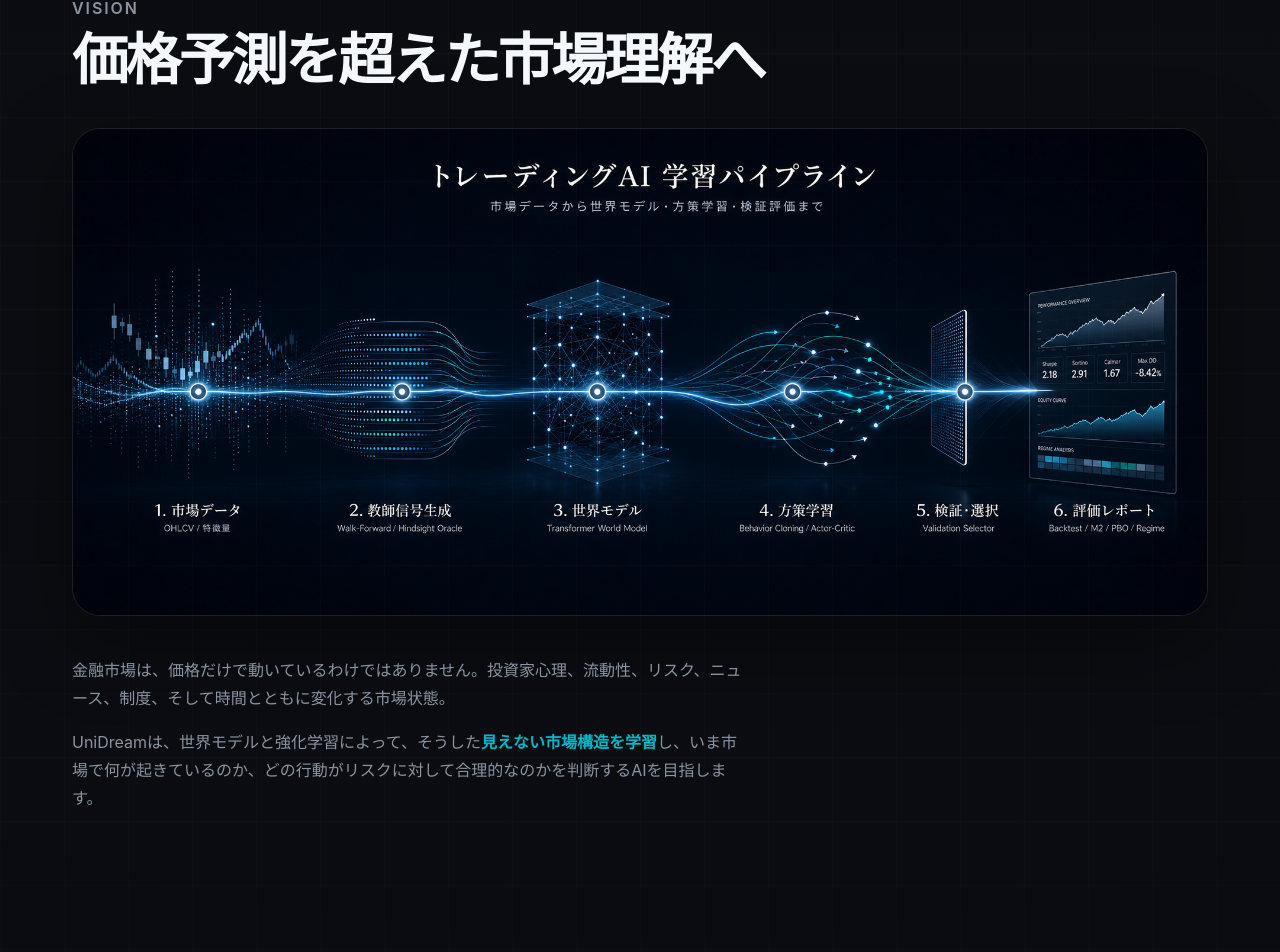
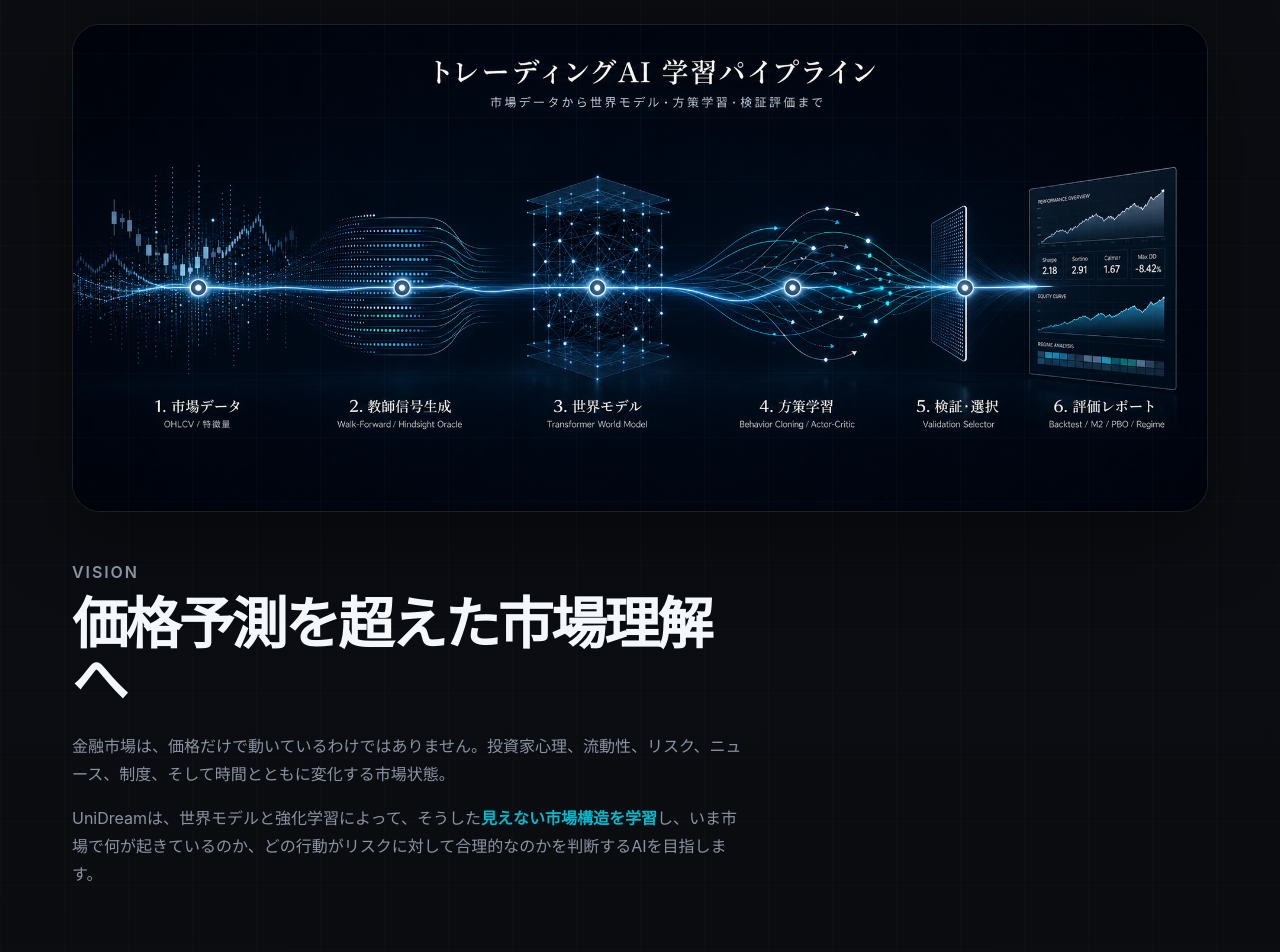
Before and after one commit to shinji-ogasa/unidream-demo-web, a Next.js app: page /homepage in a window 1280 px wide. Shown: the part 2635-3587 px from the top of the page. Built offline with nearby package versions, Linux system fonts and the light colour scheme.

Commit message:
fix vision order: PIPELINE → image → VISION

```diff
--- a/src/app/homepage/page.tsx
+++ b/src/app/homepage/page.tsx
@@ -293,14 +293,14 @@ export default function HomepagePage() {
       <section className="container-site py-16 md:py-24">
         <div className="mb-10">
           <SectionLabel>PIPELINE</SectionLabel>
-          <SectionLabel>VISION</SectionLabel>
-          <h2 className="text-[2.5rem] md:text-[3.5rem] font-semibold tracking-[-0.05em] leading-[1.0] text-[#f4f7fb]">価格予測を超えた市場理解へ</h2>
         </div>
-        <div className="rounded-card overflow-hidden border border-[rgba(255,255,255,0.08)] shadow-panel mb-10">
+        <div className="rounded-card overflow-hidden border border-[rgba(255,255,255,0.08)] shadow-panel mb-12">
           <Image src="/VISION_img.png" alt="UniDream pipeline diagram" width={2400} height={1350} className="w-full h-auto" />
         </div>
         <div className="max-w-[680px]">
-          <div className="space-y-4 text-base leading-7 text-[#8a93a3]">
+          <SectionLabel>VISION</SectionLabel>
+          <h2 className="text-[2.5rem] md:text-[3.5rem] font-semibold tracking-[-0.05em] leading-[1.0] text-[#f4f7fb]">価格予測を超えた市場理解へ</h2>
+          <div className="mt-6 space-y-4 text-base leading-7 text-[#8a93a3]">
             <p>金融市場は、価格だけで動いているわけではありません。投資家心理、流動性、リスク、ニュース、制度、そして時間とともに変化する市場状態。</p>
             <p>UniDreamは、世界モデルと強化学習によって、そうした<span className="font-semibold text-[#02b8cc]">見えない市場構造を学習</span>し、いま市場で何が起きているのか、どの行動がリスクに対して合理的なのかを判断するAIを目指します。</p>
           </div>
```
